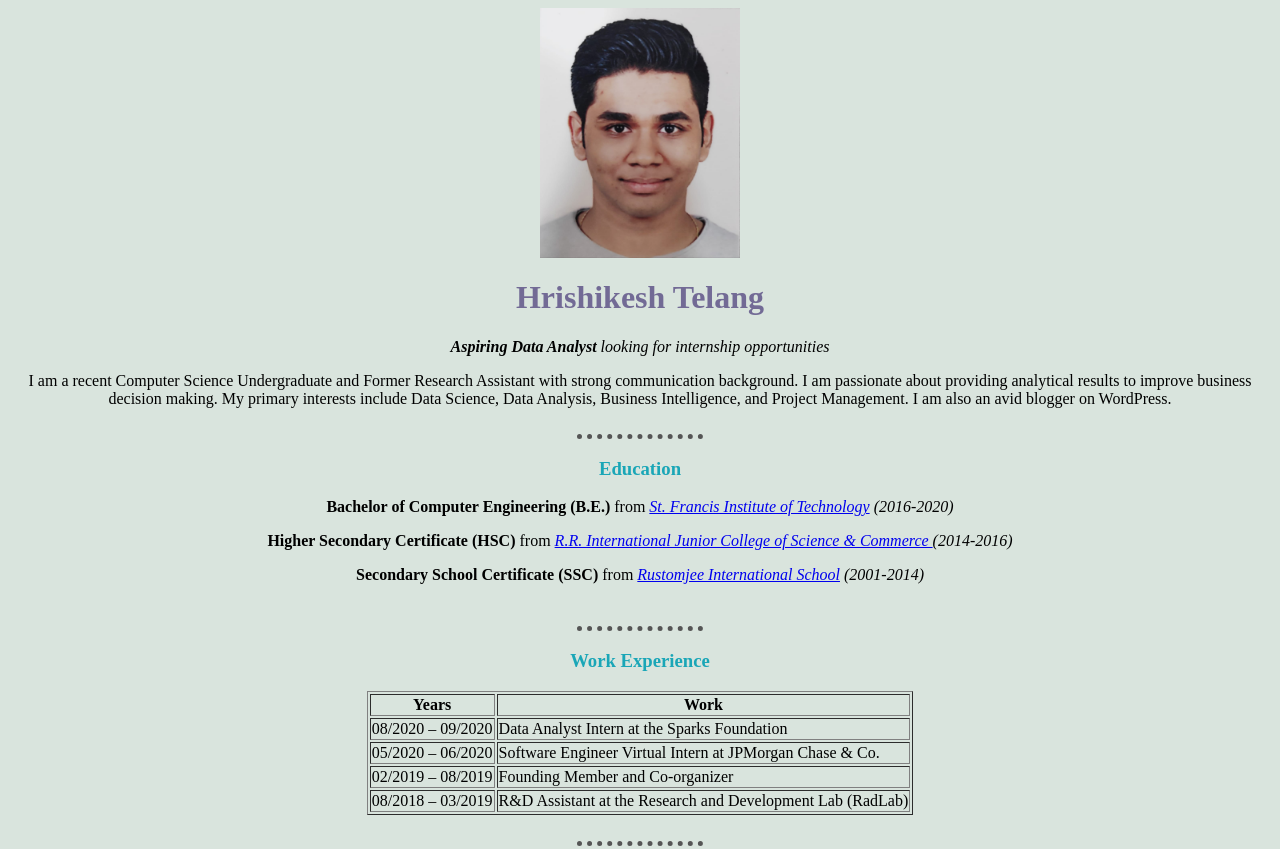
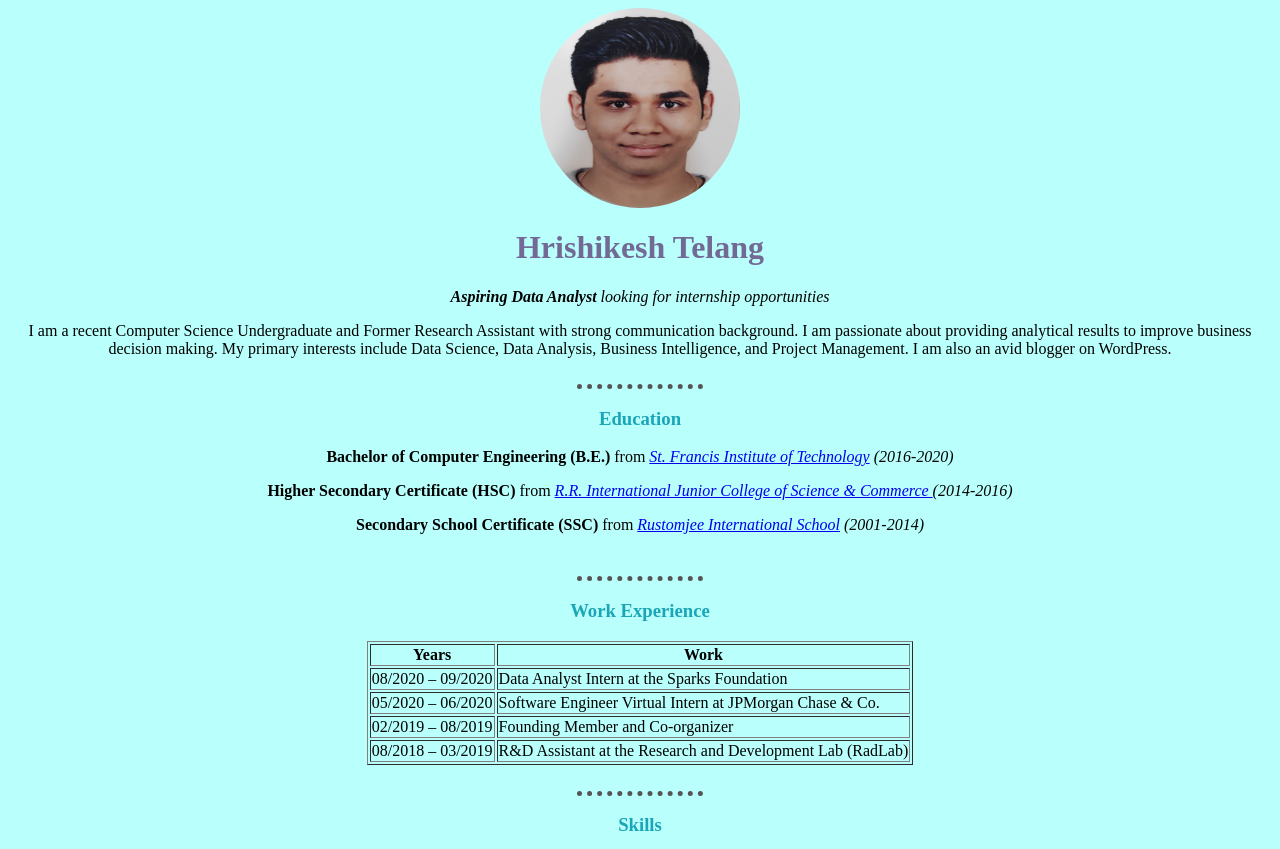
Before and after one commit to hrishitelang/CV, a plain HTML site: page index.html in a window 1280 px wide. Shown: the top 849 px of the page. Drawn offline with Linux system fonts and the light colour scheme.

Commit message:
Add files via upload

```diff
--- a/css/style.css
+++ b/css/style.css
@@ -1,5 +1,11 @@
+#h:hover{
+  color: red;
+}
+a:hover {
+  color: #7579e7;
+}
 body{
-  background-color: #d9e4dd;
+  background-color: #b9fffc;
 }
 
 hr{
@@ -26,7 +32,17 @@ h3{
   text-align: center;
 }
 
+/*h1:hover{
+  color: #7579e7;
+}*/
+h1:hover, h3:hover{
+  color: #7579e7;
+}
+
 img.center {
+    height: 200px;
+    width: 200px;
+    border-radius: 50%;
     display: block;
     margin: auto;
 }
--- a/index.html
+++ b/index.html
@@ -8,9 +8,9 @@
 </head>
 
 <body>
-      <img src="Image.jpeg" height=250 width=200 class="center">
+      <img src="Image.jpeg" class="center">
       <h1>Hrishikesh Telang</h1>
-      <p><em><strong>Aspiring Data Analyst</strong> looking for internship opportunities</em></p>
+      <p><em><strong id="h">Aspiring Data Analyst</strong> looking for internship opportunities</em></p>
       <p class="center">I am a recent Computer Science Undergraduate and Former Research Assistant with strong communication
     background. I am passionate about providing analytical results to improve business decision making. My
     primary interests include Data Science, Data Analysis, Business Intelligence, and Project Management. I am
```
